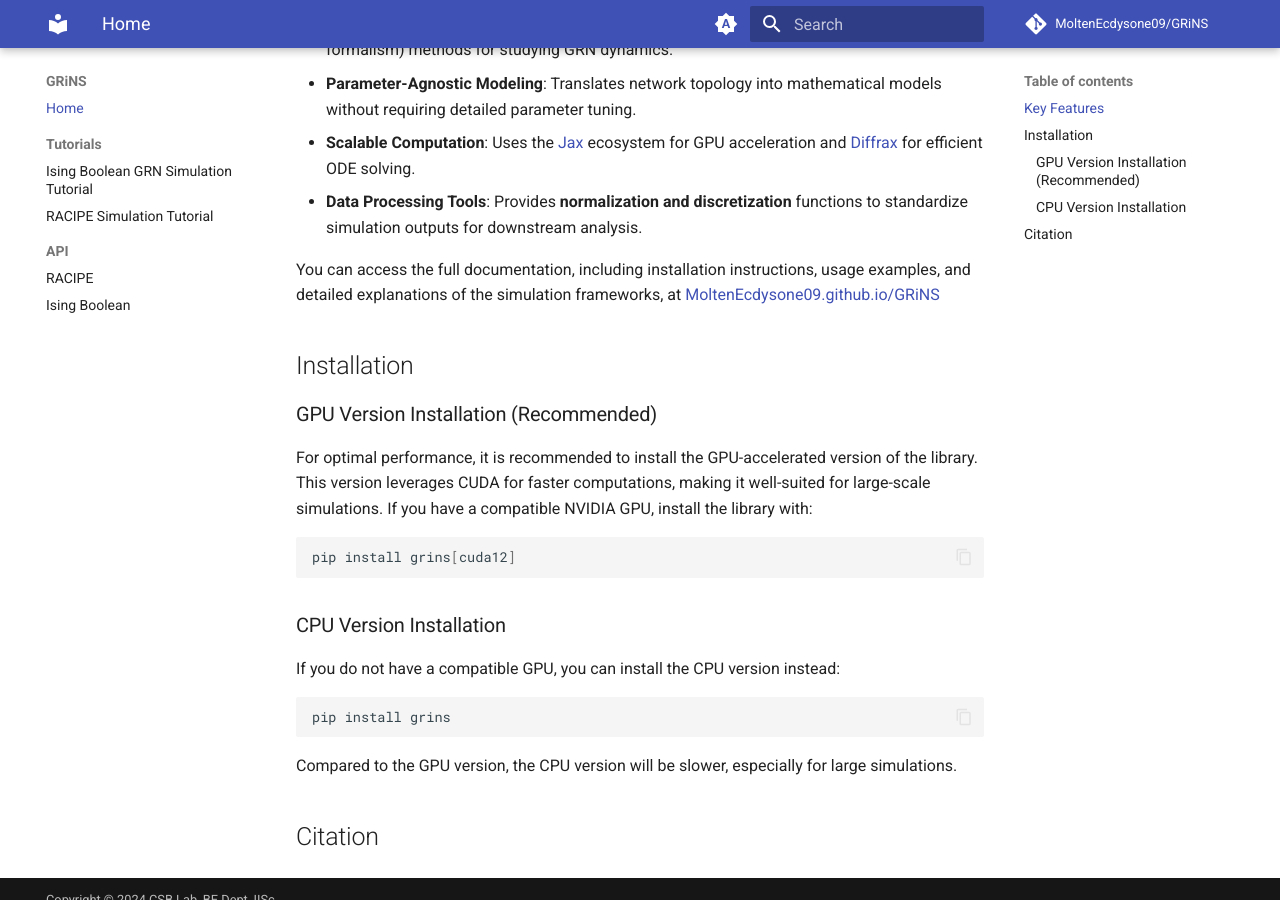
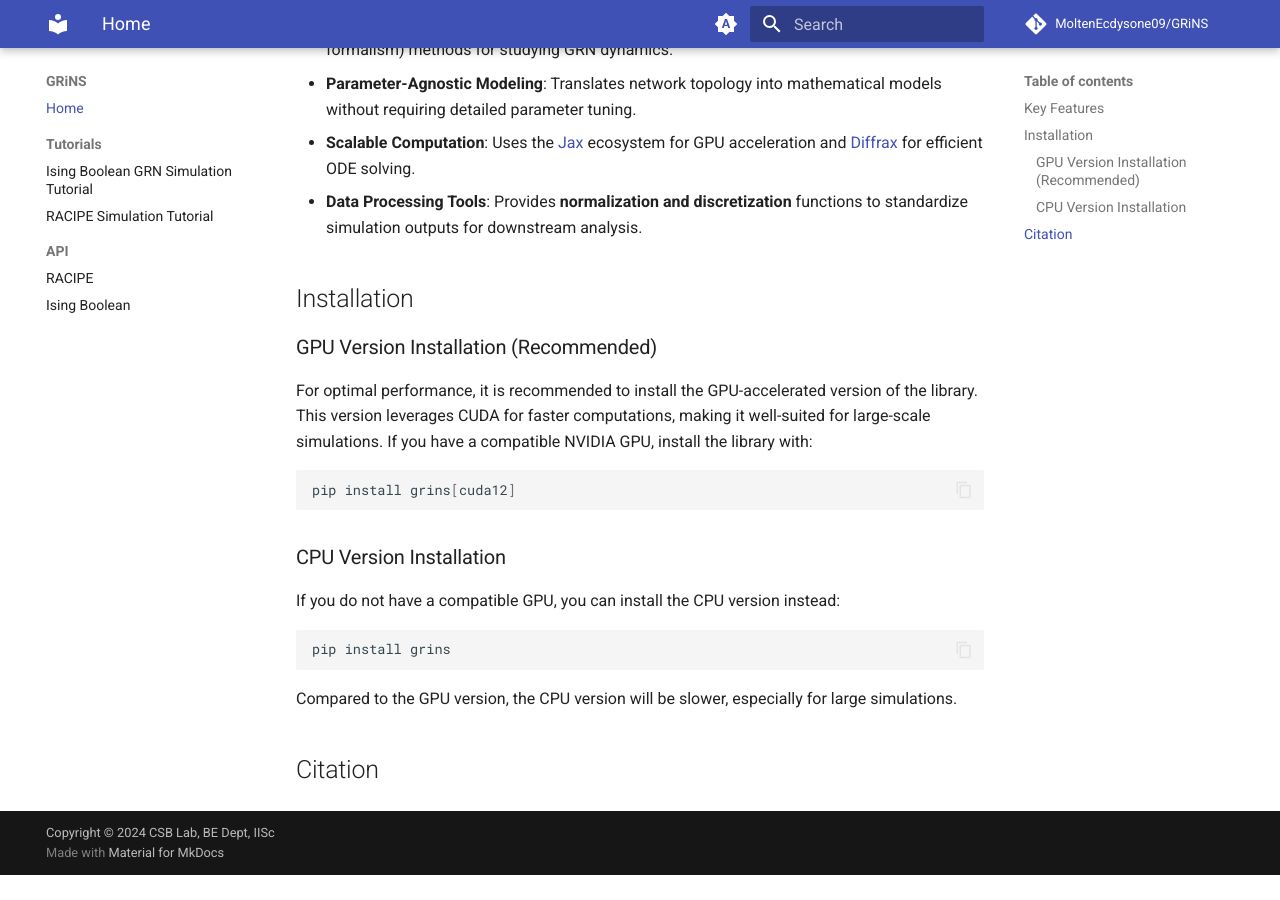
Before and after one commit to joh-dah/GRiNS, an MkDocs documentation site: the page built from docs/index.md, in a window 1280 px wide and 900 px high, scrolled down 470 px. Built offline with MkDocs 1.6.1 and Material for MkDocs 9.7.7, drawn with Linux system fonts in a browser that asks for light colours; comment, search, counter and statistics services are not loaded; after the commit the page ends 1345 px from its top, so only the background shows below that.

```diff
--- a/docs/index.md
+++ b/docs/index.md
@@ -11,7 +11,7 @@
 - **Scalable Computation**: Uses the [Jax](https://github.com/jax-ml/jax) ecosystem for GPU acceleration and [Diffrax](https://github.com/patrick-kidger/diffrax) for efficient ODE solving.
 - **Data Processing Tools**: Provides **normalization and discretization** functions to standardize simulation outputs for downstream analysis.
 
-You can access the full documentation, including installation instructions, usage examples, and detailed explanations of the simulation frameworks, at [MoltenEcdysone09.github.io/GRiNS](https://MoltenEcdysone09.github.io/GRiNS)
+<!-- You can access the full documentation, including installation instructions, usage examples, and detailed explanations of the simulation frameworks, at [MoltenEcdysone09.github.io/GRiNS](https://MoltenEcdysone09.github.io/GRiNS) -->
 
 ## Installation
 
```
Also changed, not shown: README.md (+2 -0 lines).
